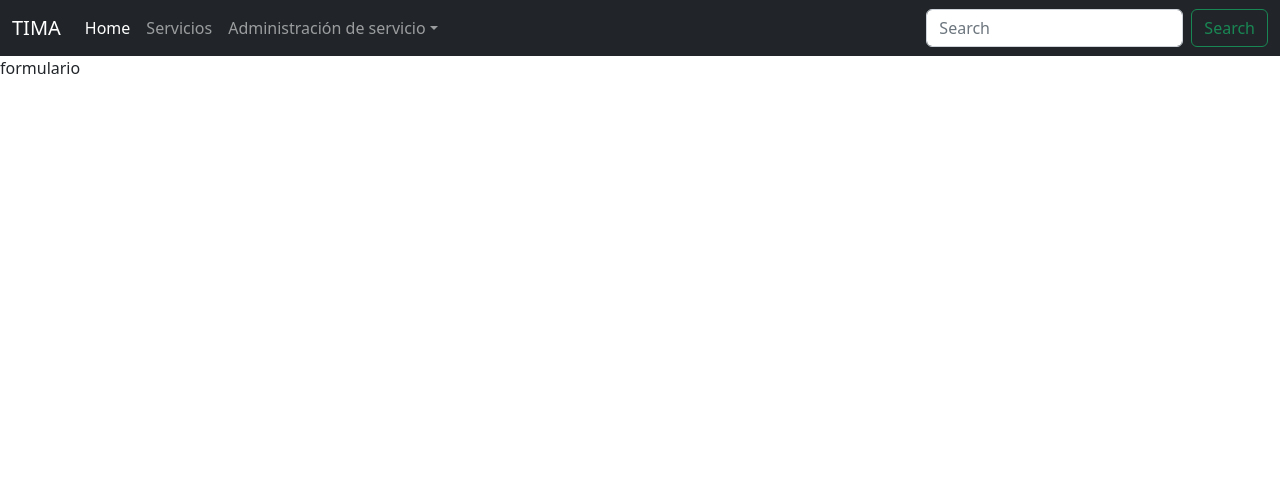
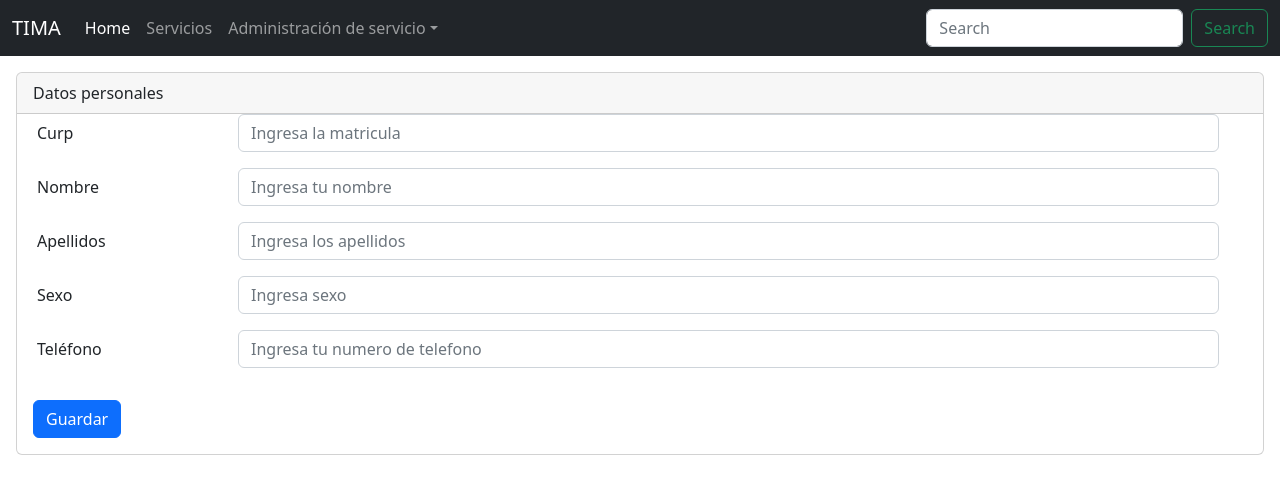
Before and after one commit to LazaroOldS4/zz, a React (Create React App) app: page /formpersona in a window 1280 px wide. Shown: the top 494 px of the page. Built offline with nearby package versions, Linux system fonts and the light colour scheme.

Commit message:
Método para guardar datos

```diff
--- a/src/pages/contenido/AdminPersonas/FormPersonas.js
+++ b/src/pages/contenido/AdminPersonas/FormPersonas.js
@@ -1,10 +1,132 @@
-import React, {useState} from "react";
+import React, { useState } from "react";
+import Axios from "../../../services/Axios";
 
 export function FormPersonas() {
 
+  const variables={
+
+    curp:"",
+    nombre:"",
+    apellidos:"",
+    sexo:"",
+    telefono:""
+  }
+
+  const [personas, setPersonas] = useState(variables);
+
+  const onChange=(e)=>{
+    const {name,value}=e.target;
+    setPersonas({...personas,[name]:value})
+  }
+
+  const GuardarDatos=async()=>{
+    //const formulario=document.getElementById("personales");
+    //const formData=new FormData(formulario);
+    await Axios.post('/persona',personas).then(()=>{
+      console.log("Registros guardados")
+    })
+   console.log(personas);
+  }
+
+  const Enviar=(e)=>{
+    e.preventDefault();
+    GuardarDatos();
+  }
   return (
-   <div>
-    formulario
-   </div>
+    <div className="container-fluid p-3">
+      <div class="card">
+        <div class="card-header">Datos personales</div>
+        <div class="card-body">
+          <form class="row g-3" onSubmit={Enviar} id="personales">
+            <div class="mb-3 row">
+              <label for="curp" class="col-sm-2 col-form-label">
+                Curp
+              </label>
+              <div class="col-sm-10">
+                <input
+                name="curp"
+                  type="text"
+                  class="form-control"
+                  id="curp"
+                  placeholder="Ingresa la matricula"
+                  value={personas.curp}
+                  onChange={onChange}
+                />
+              </div>
+            </div>
+            <div class="mb-3 row">
+              <label for="nombre" class="col-sm-2 col-form-label">
+                Nombre
+              </label>
+              <div class="col-sm-10">
+                <input
+                  type="text"
+                  class="form-control"
+                  name="nombre"
+                  id="nombre"
+                  placeholder="Ingresa tu nombre"
+                  value={personas.nombre}
+                  onChange={onChange}
+                />
+              </div>
+            </div>
+            <div class="mb-3 row">
+              <label for="apellidos" class="col-sm-2 col-form-label">
+                Apellidos
+              </label>
+              <div class="col-sm-10">
+                <input
+                  type="text"
+                  class="form-control"
+                  name="apellidos"
+                  id="apellidos"
+                  placeholder="Ingresa los apellidos"
+                  value={personas.apellidos}
+                  onChange={onChange}
+                />
+              </div>
+            </div>
+            <div class="mb-3 row">
+              <label for="sexo" class="col-sm-2 col-form-label">
+                Sexo
+              </label>
+              <div class="col-sm-10">
+                <input
+                  type="text"
+                  class="form-control"
+                  name="sexo"
+                  id="sexo"
+                  placeholder="Ingresa sexo"
+                  value={personas.sexo}
+                  onChange={onChange}
+                />
+              </div>
+            </div>
+            <div class="mb-3 row">
+              <label for="telefono" class="col-sm-2 col-form-label">
+                Teléfono
+              </label>
+              <div class="col-sm-10">
+                <input
+                  type="text"
+                  class="form-control"
+                  name="telefono"
+                  id="telefono"
+                  placeholder="Ingresa tu numero de telefono"
+                  value={personas.telefono}
+                  onChange={onChange}
+                />
+              </div>
+            </div>
+
+            <div class="col-12">
+              <button class="btn btn-primary" type="submit">
+                Guardar
+              </button>
+            </div>
+          </form>
+        </div>
+      </div>
+    </div>
   );
 }
```
